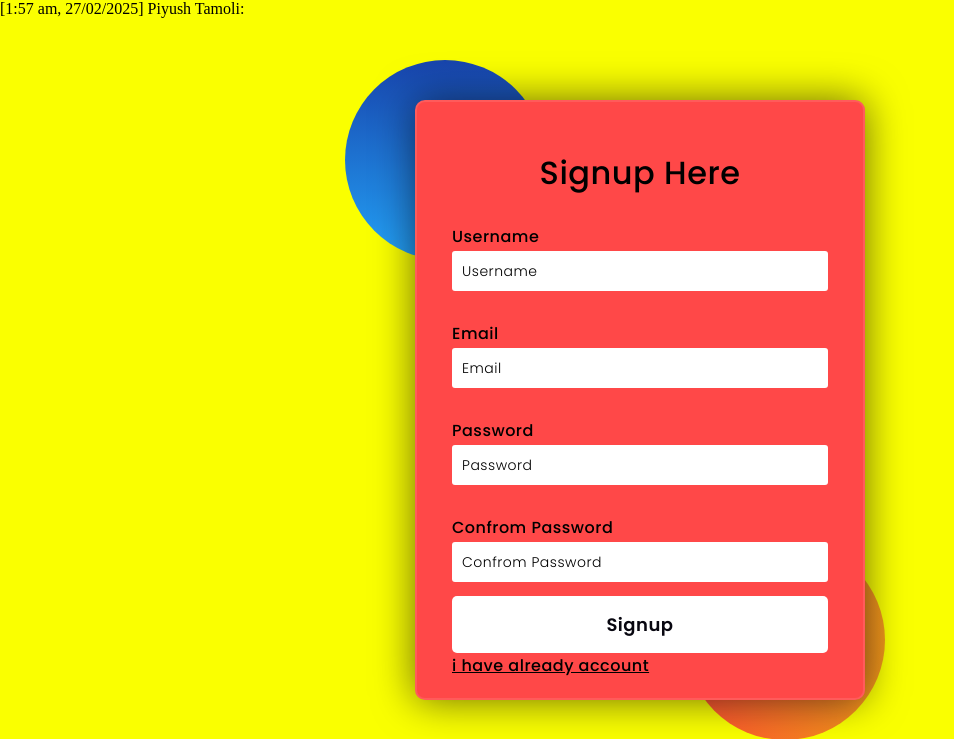
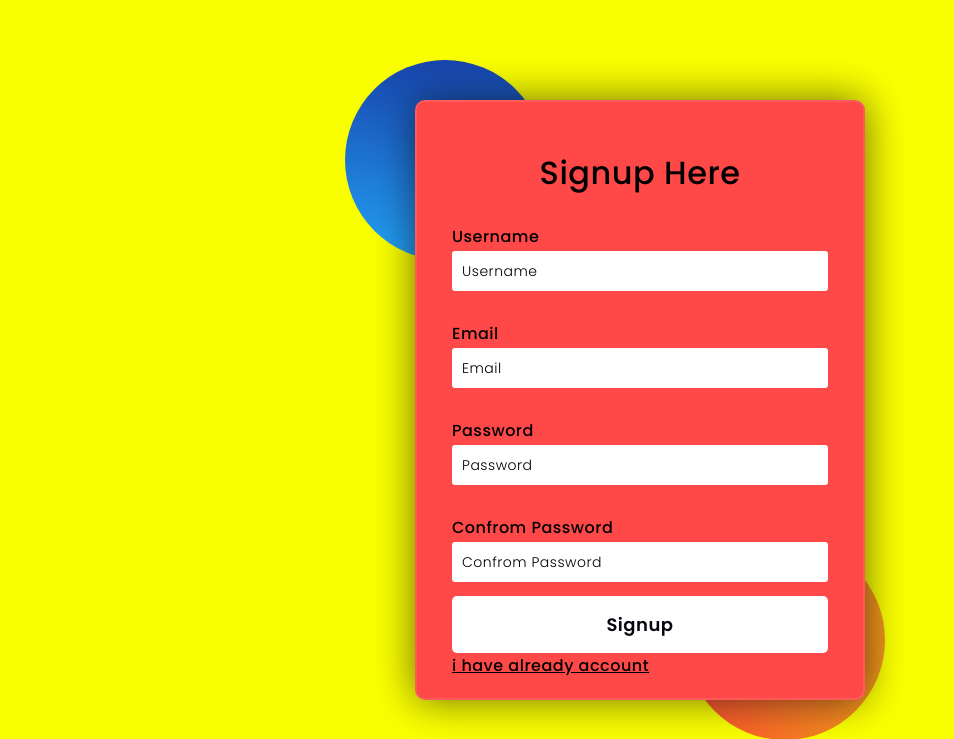
Before and after one commit to Piyush105454/swap-eat, a Django app: template templates/signup.html in a window 1280 px wide. Shown: the top 739 px of the page, without its empty margins (0-954 px from the left). Run offline with Django 3.2, Linux system fonts and the light colour scheme; the template is opened without the code that fills it, so the values that code supplies are empty.

Commit message:
Update signup.html

```diff
--- a/templates/signup.html
+++ b/templates/signup.html
@@ -166,7 +166,7 @@ a{
 
         <a href="{% url 'login' %}" >i have already account</a>
     </form>
-    [1:57 am, 27/02/2025] Piyush Tamoli: <script>
+    <script>
     function saveUsername() {
         let username = document.getElementById("username").value;
         localStorage.setItem("username", username);
```
